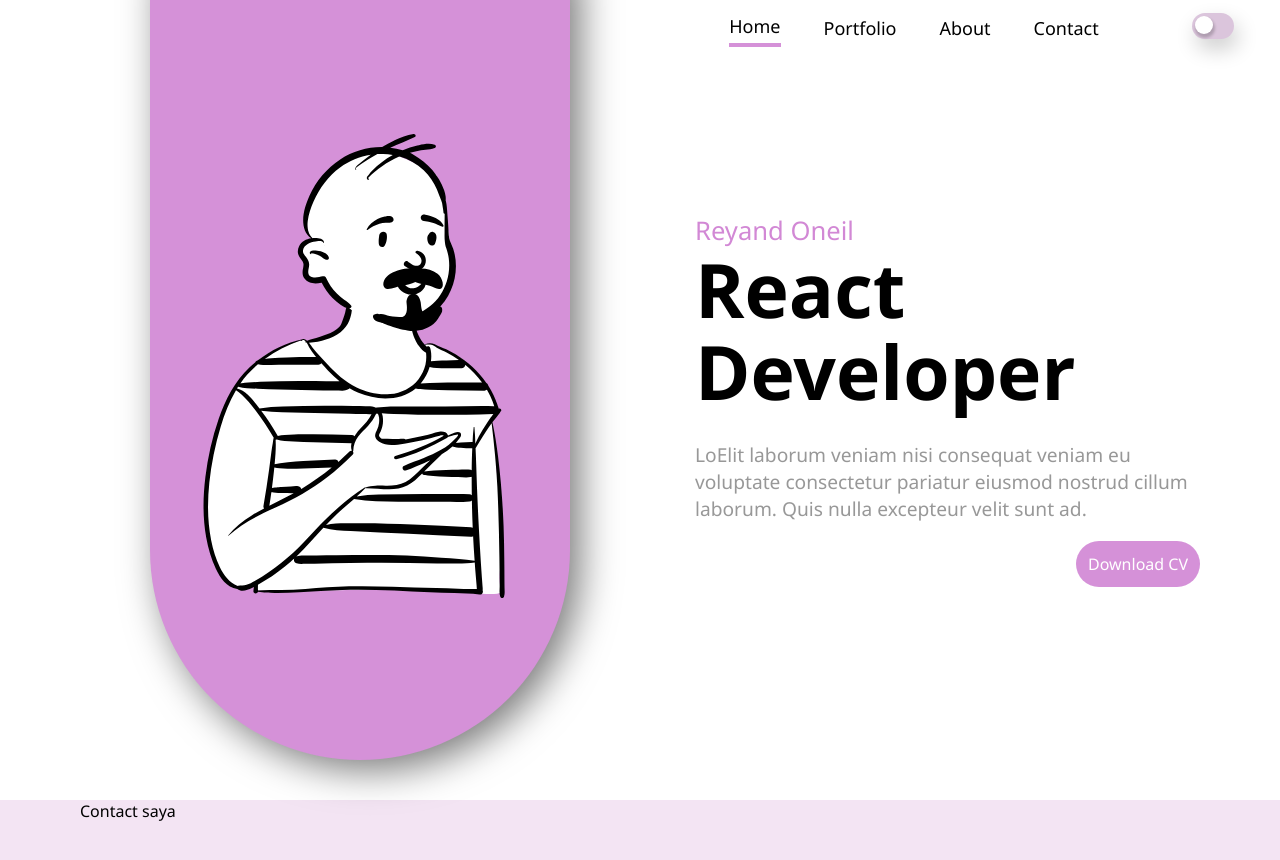
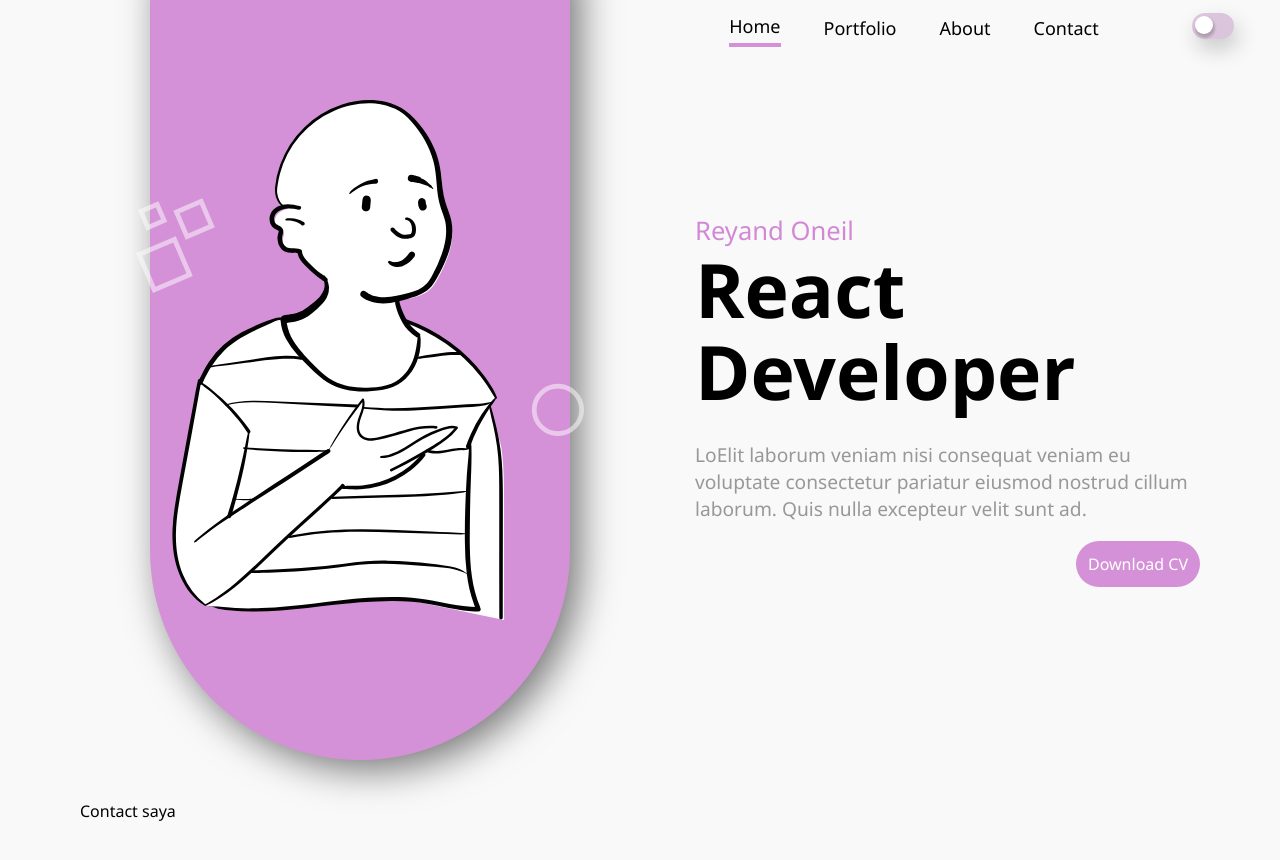
Before and after one commit to reyandoneil/web-profile, a React (Create React App) app in the folder client/: page / in a window 1280 px wide. Shown: the top 860 px of the page. Built offline with nearby package versions, Linux system fonts and the light colour scheme.

Commit message:
update resposive

```diff
--- a/client/src/Components/Button/ButtonElements.js
+++ b/client/src/Components/Button/ButtonElements.js
@@ -1,7 +1,7 @@
 import styled  from "styled-components";
 
 
-export const ButtonWraper = styled.a`
+export const ButtonWraper = styled.div`
     display: flex;
     justify-content: center;
     align-items: center;
--- a/client/src/Components/Hero/Hero.js
+++ b/client/src/Components/Hero/Hero.js
@@ -15,7 +15,7 @@
 
 } from './HeroElements'
 
-import Ilustration from '../../Assets/peep-4.svg'
+import Ilustration from '../../Assets/oneil-img.svg'
 import ReyandImg from '../../Assets/reyand02.png'
 
 
--- a/client/src/Components/Hero/HeroElements.js
+++ b/client/src/Components/Hero/HeroElements.js
@@ -2,6 +2,8 @@
 
 export const Container = styled.div`
     max-width: 100vw;
+
+
 
 `;
 
@@ -39,10 +41,10 @@
 export const Img = styled.img`
     /* margin-top:50px;
     margin-left: 250px; */
-    height:80%;
-    width: 90%;
-    object-fit: cover;
-    border-radius: 0px 0px 600px 600px;
+
+    height:65%;
+    /* object-fit: cover; */
+    /* border-radius: 0px 0px 600px 600px; */
    `;
 
 export const ImageWraper = styled.div`
@@ -58,6 +60,9 @@
 
     @media only screen and (max-width: 600px) {
         height: 50vh;
+        width: 100vh;
+        border-radius: 0px 0px 0px 0px;
+
     }
 `;
 
--- a/client/src/Components/Portofolio/PortfolioElement.js
+++ b/client/src/Components/Portofolio/PortfolioElement.js
@@ -2,7 +2,7 @@
 
 export const Container = styled.div`
     height: 100vh;
-    background-color: #F3E4F3;
+
 `;
 
 export const ContactWraper = styled.div`
--- a/client/src/globalStyle.js
+++ b/client/src/globalStyle.js
@@ -3,7 +3,7 @@
 const GlobalStyle = createGlobalStyle`
     body {
         display: flex;
-        background: white;
+        background-color: #F9F9F9;
         font-family: 'Segoe UI', Tahoma, Geneva, Verdana, sans-serif;
         margin: 0;
         padding: 0;
```
Also changed, not shown: client/src/Assets/oneil-img.svg (added), client/src/Components/SideNavbar/SideNavbar.js (added), 1 other file (tests, documents, lock files or other folders).
